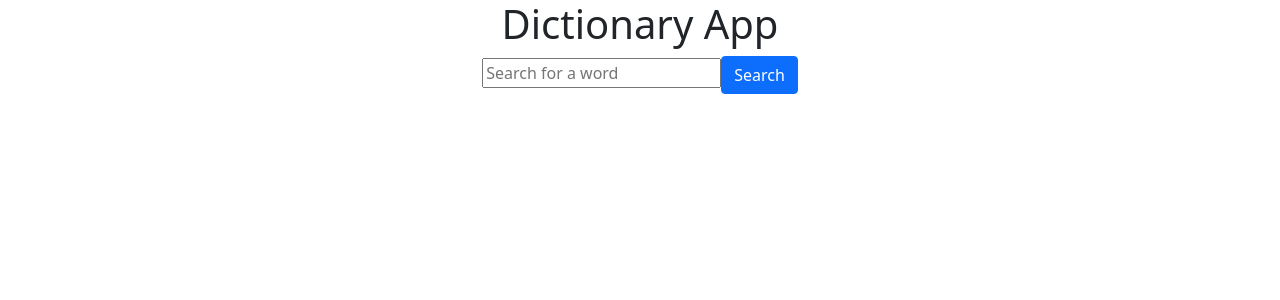
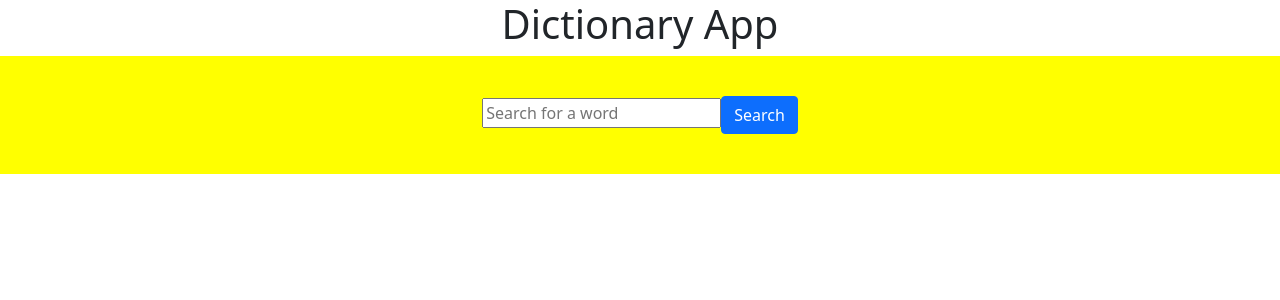
Before and after one commit to emily-ecms/dictionary-app, a React (Create React App) app: page / in a window 1280 px wide. Shown: the top 300 px of the page. Built offline with nearby package versions, Linux system fonts and the light colour scheme.

Commit message:
Added css to search form component

```diff
--- /dev/null
+++ b/src/SearchForm.css
@@ -0,0 +1,4 @@
+.SearchForm {
+    background-color: yellow;
+    padding: 40px;
+}
--- a/src/SearchForm.js
+++ b/src/SearchForm.js
@@ -1,4 +1,5 @@
 import React, { useState } from "react";
+import "./SearchForm.css";
 
 export default function SearchForm() {
     const [word, setWord] = useState("");
```
